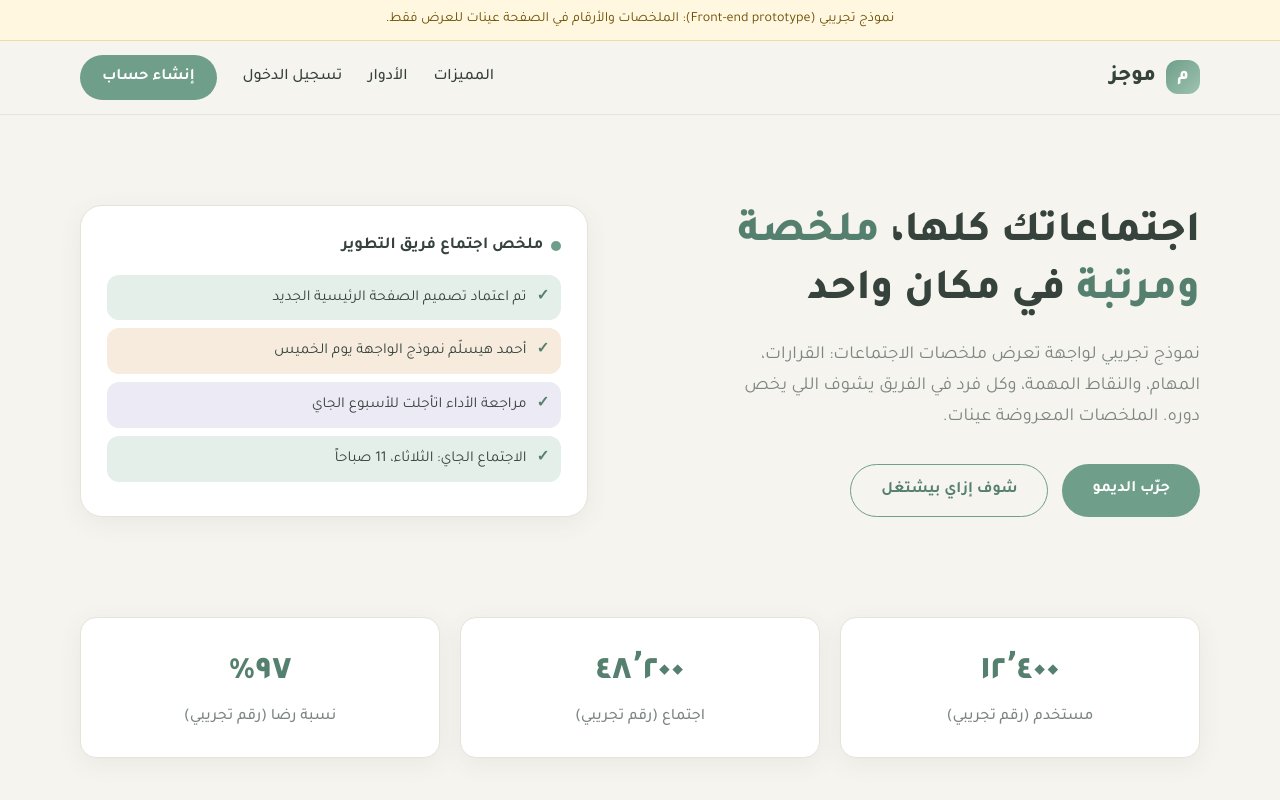
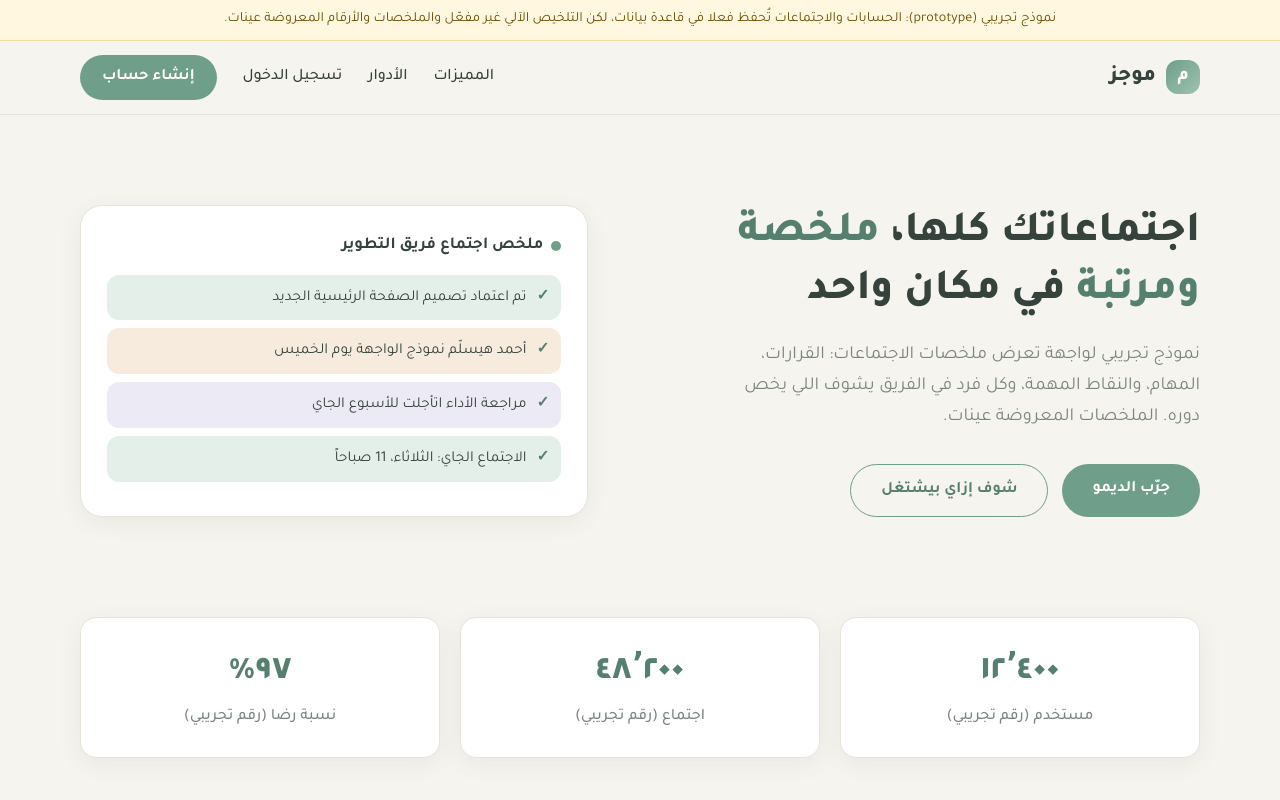
Before and after one commit to Ahmed-same/mawjaz, a plain HTML site: page index.html in a window 1280 px wide. Shown: the top 800 px of the page. Drawn offline with Linux system fonts and the light colour scheme.

Commit message:
Update prototype description in index.html

```diff
--- a/index.html
+++ b/index.html
@@ -11,7 +11,7 @@
 </head>
 <body>
 
-<div style="background:#fff7e0;color:#6b4e00;text-align:center;padding:8px 12px;font-size:14px;border-bottom:1px solid #f0dca0">نموذج تجريبي (Front-end prototype): الملخصات والأرقام في الصفحة عينات للعرض فقط.</div>
+<div style="background:#fff7e0;color:#6b4e00;text-align:center;padding:8px 12px;font-size:14px;border-bottom:1px solid #f0dca0">نموذج تجريبي (prototype): الحسابات والاجتماعات تُحفظ فعلا في قاعدة بيانات، لكن التلخيص الآلي غير مفعّل والملخصات والأرقام المعروضة عينات.</div>
 <header class="site-header">
   <div class="container">
     <a class="brand" href="index.html"><span class="dot">م</span> موجز</a>
```
